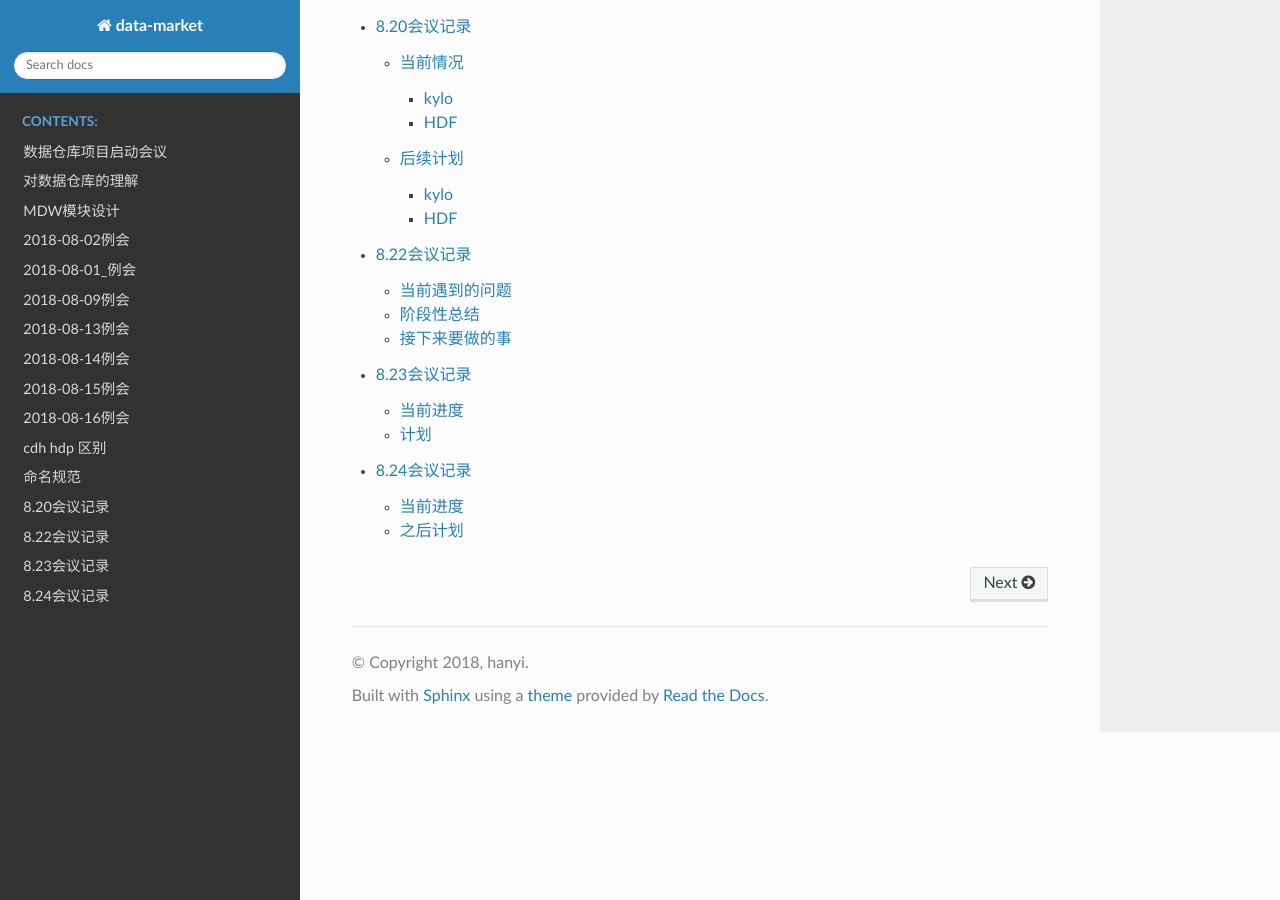
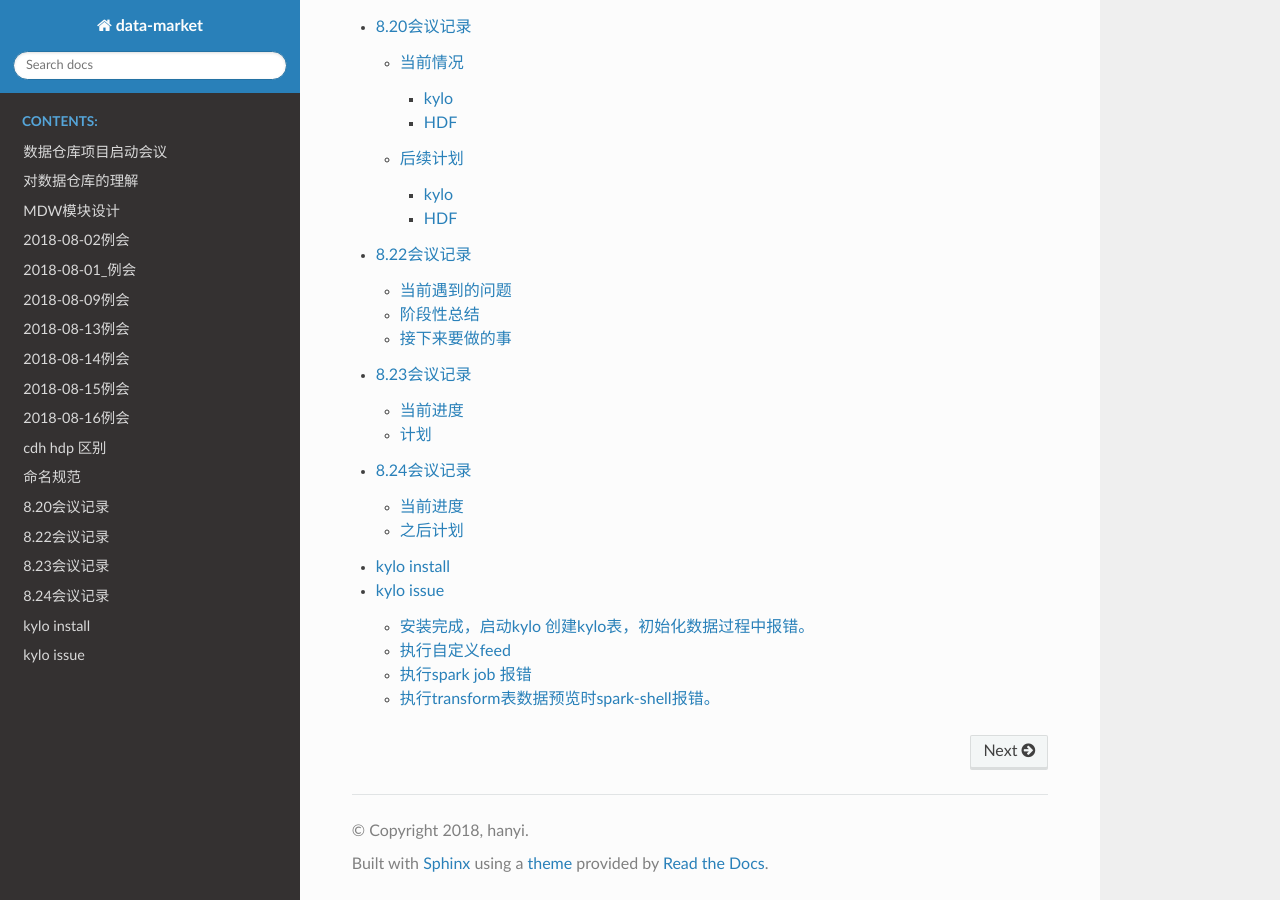
Before and after one commit to CN-hanyi/datamart, a Sphinx documentation site: the page built from source/index.rst, in a window 1280 px wide and 900 px high, scrolled down 1404 px. Built offline with Sphinx 7.4.7 and the Read the Docs theme 2.0.0, drawn with Linux system fonts in a browser that asks for light colours; pages that are not in the unit, such as notebooks, are missing from menus; some of the changed lines change nothing that is shown.

Commit message:
完善安装文档

````diff
--- a/source/index.rst
+++ b/source/index.rst
@@ -18,3 +18,5 @@
    meetting/8.22会议记录
    meetting/8.23会议记录
    meetting/8.24会议记录
+   note/kylo_install
+   note/kylo-issue
--- a/source/note/kylo_install.md
+++ b/source/note/kylo_install.md
@@ -1,9 +1,60 @@
 # kylo install
-* 添加用户和组，nifi kylo activemq
-* 安装kylo，rpm -ivh kylo-<version>.rpm ，拷贝离线文件到setup文件夹
-* Create Kylo Database and User，
-  1. CREATE DATABASE kylo;
-  2. Grant Kylo user access to DB，存储过程也需要赋权限！！！
+* 准备HDP环境，并准备一台边缘结点作为kylo的运行主机（边缘结点的解释：1.在局域网中能访问hdp环境，2. 将该主机最为所有hdp的client结点）
+* 登陆Ambari,点击hosts->Actions->add New hosts .出现如下页面。
+  ![add new hosts](http://p8pdrbs0b.bkt.clouddn.com/d1c34bf68c971211afb10e0fb1c319be.jpg)
+  此处根据hdp安装文档，安装Client到该边缘结点。
+* Change Hive to run both Hive and HDFS as the end user.
+
+  1. Login to Ambari.
+  2. Go to Hive -→ Config.
+  3. Change “Run as end user instead of Hive user” to true.
+  4. Restart required applications.
+
+* Create an Ambari user for Kylo to query the status REST API’s. kylo:kylo
+
+  1. Login to Ambari.
+  2. Got to “Manage Ambari” → Users.
+  3. Click on “Create Local User”.
+  4. Create a user called “kylo” and save the password for later.
+  5. Go to the “Roles” screen.
+  6. Assign the “kylo” user to the “Cluster User” role.
+
+
+* 添加用户和组，nifi kylo activemq,在所有结点上。包括kylo和hdp.
+    ```
+    $ useradd -r -m -s /bin/bash nifi
+    $ useradd -r -m -s /bin/bash kylo
+    ```
+* 安装mysql，在kylo结点上。或者使用已经存在的mysql服务。
+  a. Create a MySQL admin user or use root user to grant “create schema” access from the Kylo edge node.
+
+     This is required to install the “kylo” schema during Kylo installation.
+
+     Example:
+
+     ```
+     GRANT ALL PRIVILEGES ON *.* TO 'root'@'KYLO_EDGE_NODE_HOSTNAME' IDENTIFIED BY 'abc123' WITH GRANT OPTION; FLUSH PRIVILEGES;
+     ```
+  b.Create the “kylo” MySQL user.  kylo/root:KYLO*1,存储过程也需要赋权限！！！
+     ```
+     CREATE USER 'kylo'@'<KYLO_EDGE_NODE>' IDENTIFIED BY 'abc123';
+     grant create, select, insert, update, delete, execute ON kylo.* to kylo'@'KYLO_EDGE_NODE_HOSTNAME';
+     FLUSH PRIVILEGES;
+     ```
+
+  c. 授权kylo用户对于hive mysql metadata 的访问权限。
+
+    ```
+    GRANT select ON hive.SDS TO 'kylo'@'KYLO_EDGE_NODE_HOSTNAME';
+    GRANT select ON hive.TBLS TO 'kylo'@'KYLO_EDGE_NODE_HOSTNAME';
+    GRANT select ON hive.DBS TO 'kylo'@'KYLO_EDGE_NODE_HOSTNAME';
+    GRANT select ON hive.COLUMNS_V2 TO 'kylo'@'KYLO_EDGE_NODE_HOSTNAME';
+    ```
+
+* 安装kylo，rpm -ivh kylo-<version>.rpm ，拷贝离线文件到setup文件夹。
+
+
+* Create Kylo Database and User，kylo:root:KYLO*1
   3. 由于系统时区的问题需要修改sql语句，修改liquibase.enabled to false in /opt/kylo/kylo-services/conf/application.properties，
   4. 运行kylo-service,生成默认的mysql表。
   5. 确定show variables like '%func%';show variables like 'log_bin';及bin_log关闭，或者验证开启。参考：http://www.cnblogs.com/kerrycode/p/7641835.html
@@ -12,11 +63,48 @@
      [ERROR in query 237] Can't DROP 'MIN_EVENT_TIME_MILLIS'; check that column/key exists
      [ERROR in query 255] Can't DROP 'PRIMARY'; check that column/key exists
      [ERROR in query 263] Multiple primary key defined·
+  8. 如果nifi和kylo不在同一个结点上，需要授权nifi所在结点使用kylo用户访问数据库。
+
+* Create the “nifi” home folders in HDFS.
+
+  ```
+  [root]$ su - hdfs
+  [hdfs]$ hdfs dfs -mkdir /user/nifi
+  [hdfs]$ hdfs dfs -chown nifi:nifi /user/nifi
+  [hdfs]$ hdfs dfs -ls /user
+  ```
+
+
 * /opt/kylo/setup/setup-wizard.sh -o 注意全路径
-* 安装spark
-* 添加spark-env.sh文件并添加文件制定目录的Hadoop配置。
 * 修改/opt/kylo/kylo-service/conf/spark.properties 文件
-  ·![spark.properties配置文件](http://p8pdrbs0b.bkt.clouddn.com/9bf92df941bdd6c79f91266e724a589a.jpg)
+    ```
+    spark.shell.master = yarn
+    spark.shell.deployMode = cluster
+    spark.shell.files = /usr/hdp/current/spark-client/conf/hive-site.xml,/opt/kylo/kylo-services/conf/log4j.properties,/opt/kylo/kylo-services/conf/spark.properties
+    spark.shell.jars = /usr/hdp/current/spark-client/lib/datanucleus-api-jdo-3.2.6.jar,/usr/hdp/current/spark-client/lib/datanucleus-core-3.2.10.jar,/usr/hdp/current/spark-client/lib/datanucleus-rdbms-3.2.9.jar,/opt/kylo/kylo-services/lib/mariadb-java-client-1.5.7.jar
+    spark.shell.sparkArgs = --driver-memory 512m --executor-memory 512m --driver-class-path /opt/kylo/kylo-services/conf:/opt/kylo/kylo-services/lib/mariadb-java-client-1.5.7.jar --driver-java-options -Dlog4j.configuration=log4j-spark.properties
+    ```
+
 * 修改/opt/kylo/kylo-service/conf/application.properties文件。
-* 遇到的问题
- ![](http://p8pdrbs0b.bkt.clouddn.com/ca3a4765587f71e8b7e122147e4d8fca.jpg)
+* Create Folders for NiFi standard-ingest Feed
+  a. Create the dropzone directory on the NiFi edge node.
+     ```
+     $ mkdir -p /var/dropzone
+     $ chown nifi /var/dropzone
+     ```
+  b. Create the HDFS root folders.
+  ```
+  [root]# su - hdfs
+  [hdfs ~]$ hdfs dfs -mkdir /etl
+  [hdfs ~]$ hdfs dfs -chown nifi:nifi /etl
+  [hdfs ~]$ hdfs dfs -mkdir /model.db
+  [hdfs ~]$ hdfs dfs -chown nifi:nifi /model.db
+  [hdfs ~]$ hdfs dfs -mkdir /archive
+  [hdfs ~]$ hdfs dfs -chown nifi:nifi /archive
+  [hdfs ~]$ hdfs dfs -mkdir -p /app/warehouse
+  [hdfs ~]$ hdfs dfs -chown nifi:nifi /app/warehouse
+  [hdfs ~]$ hdfs dfs -ls /
+
+  ```
+* 启动nifi es AtiveMQ . service start ${}
+* 启动kylo服务 kylo-service start
````
